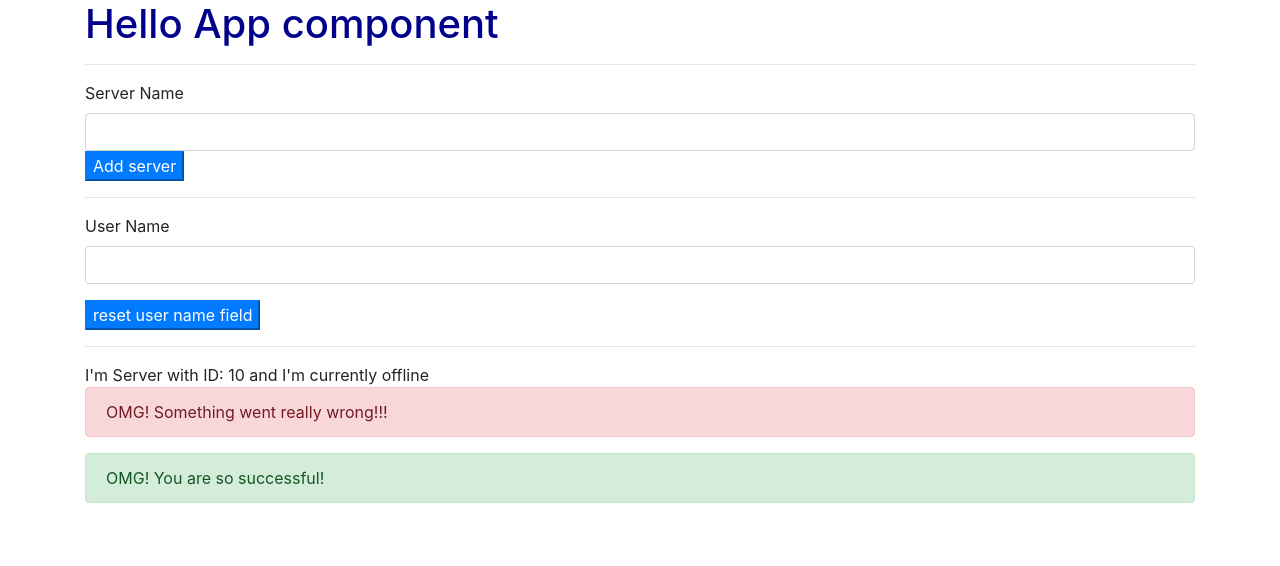
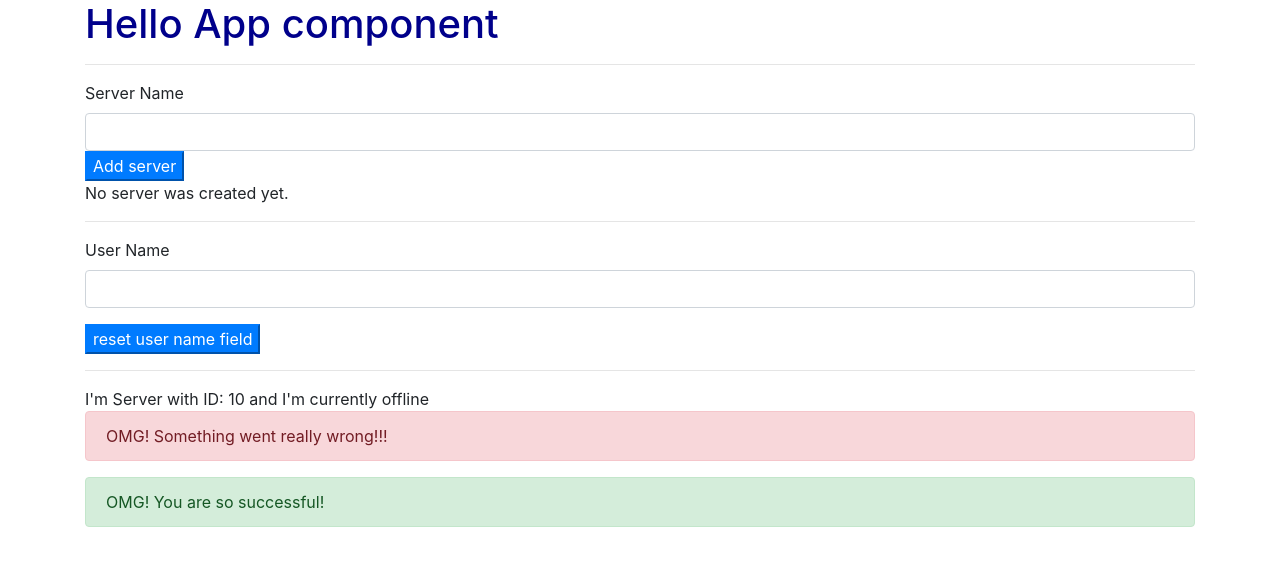
Before and after one commit to frogThanos/my-first-angular-app, an Angular app: page / in a window 1280 px wide. Shown: the top 566 px of the page. Built offline with nearby package versions, Linux system fonts and the light colour scheme.

Commit message:
even more conditional rendering

```diff
--- a/src/app/servers/servers.component.html
+++ b/src/app/servers/servers.component.html
@@ -14,6 +14,7 @@
   Add server
 </button>
 <p *ngIf="serverCreated" [innerText]="serverCreationStatus"></p>
+<p *ngIf="!serverCreated">No server was created yet.</p>
 <hr>
 <label>User Name</label>
 <input
```
